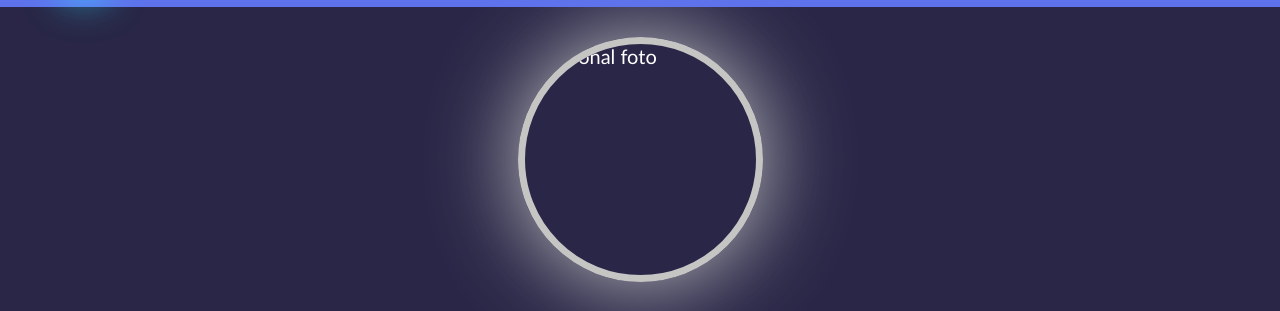
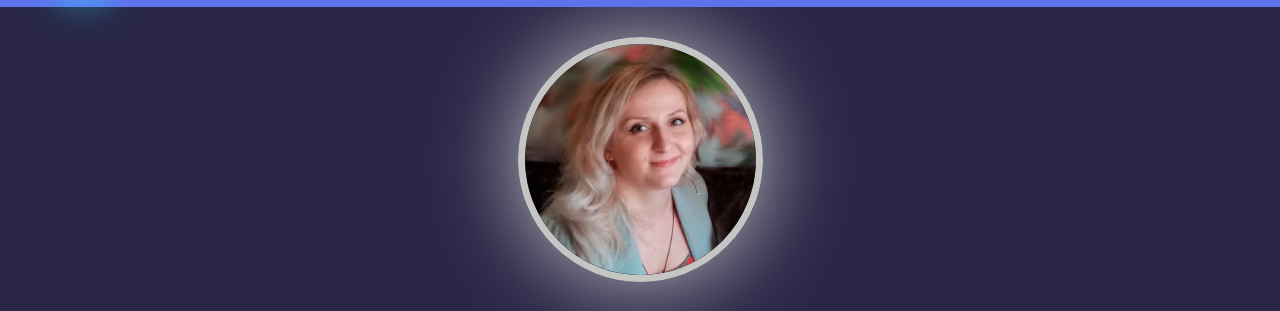
Before and after one commit to Staisprid/CV, a plain HTML site: page index.html in a window 1280 px wide. Shown: the part 63-374 px from the top of the page. Drawn offline with Linux system fonts and the light colour scheme.

Commit message:
change img

```diff
--- a/index.html
+++ b/index.html
@@ -48,7 +48,7 @@
       <div class="container">
         <div class="about-me__content">
           <div class="about-me__foto">
-            <img class="about-me__round" src=".git/images/me.png" alt="personal foto" >
+            <img class="about-me__round" src="images/me.png" alt="personal foto" >
           </div>
           <h1 class="about-me__heading">Frontend Developer</h1>
           <div class="about-me__text">
```
